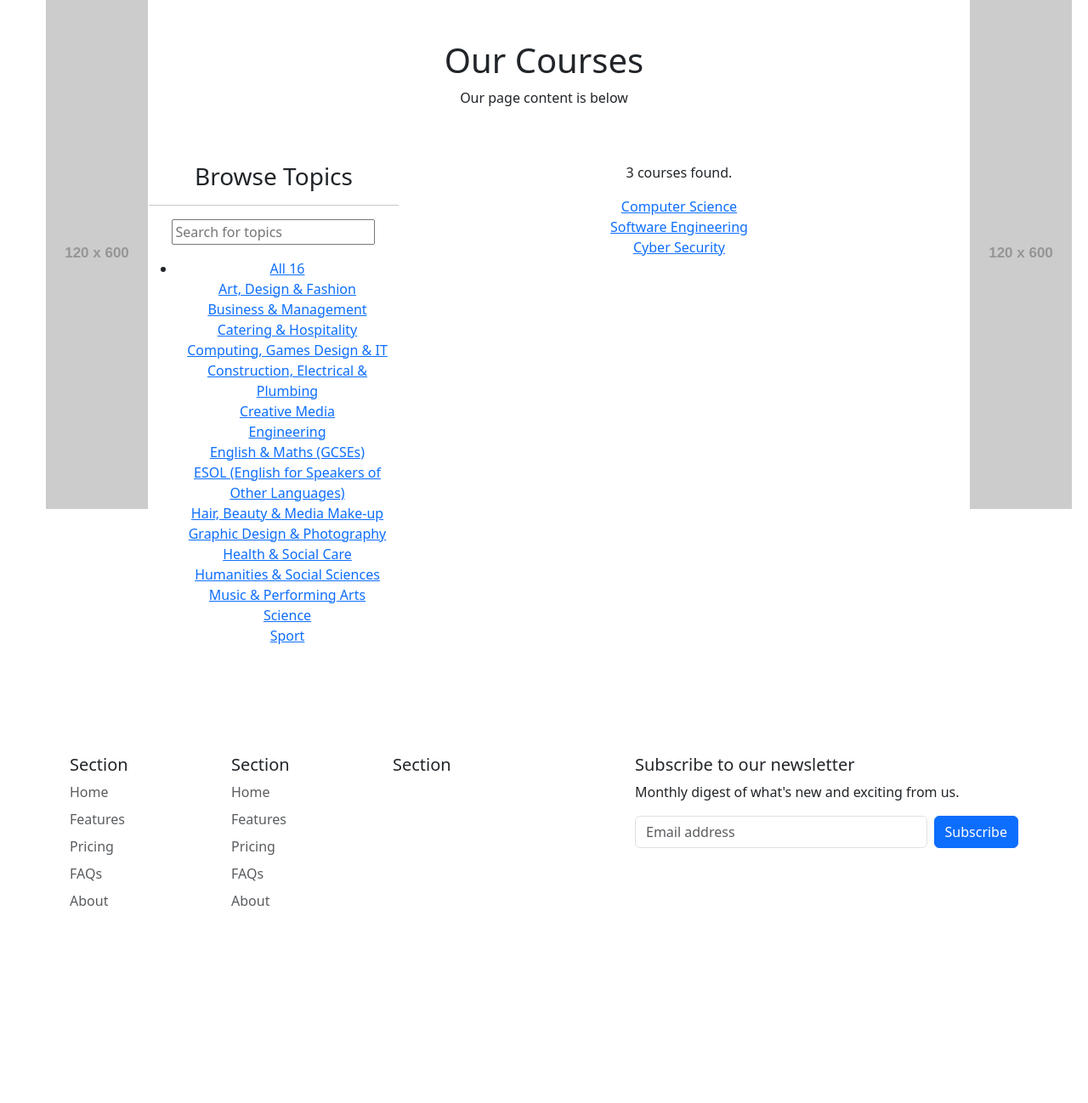
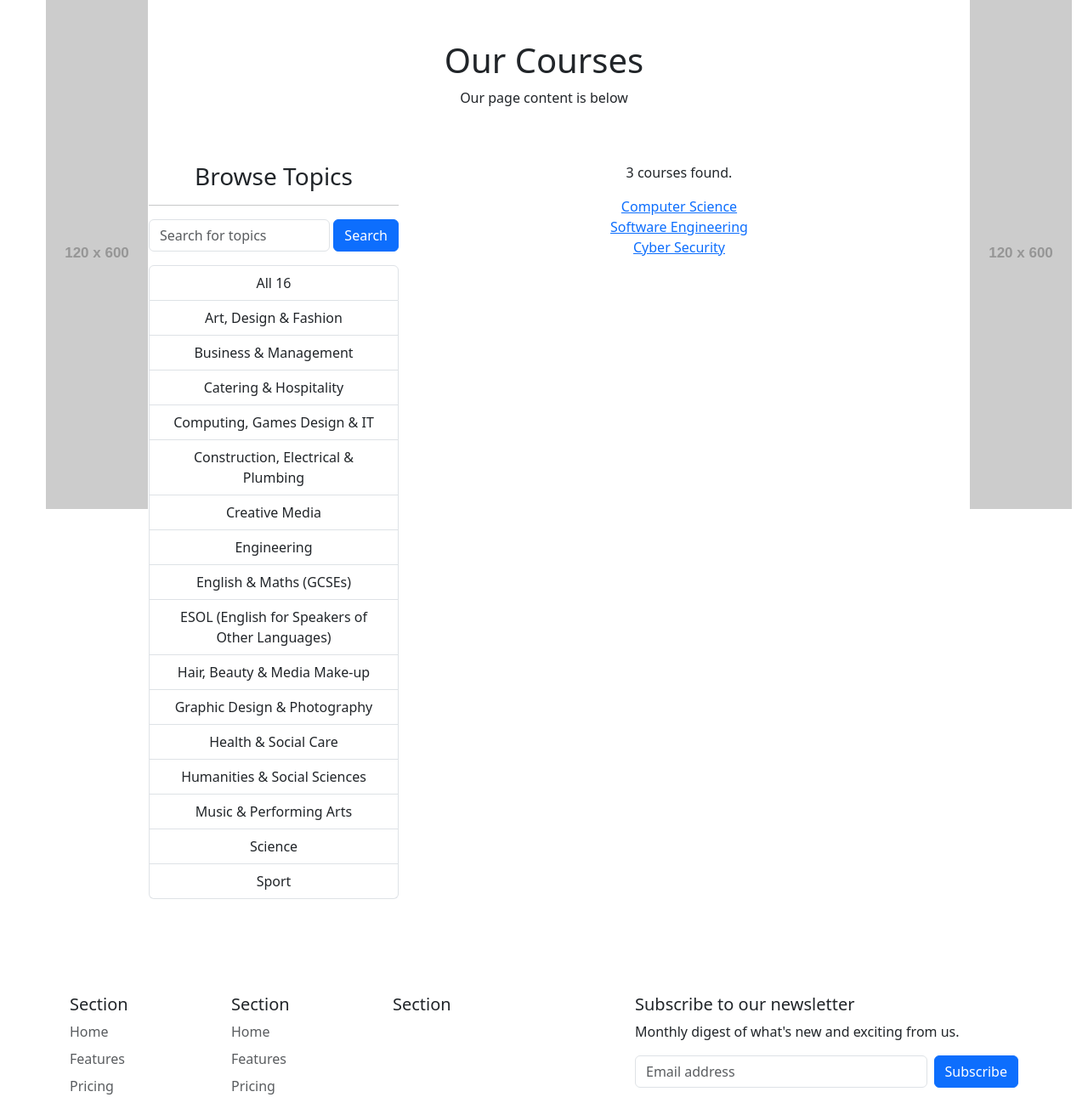
Before and after one commit to tomlinc98/IT-Site-Project, a Django app: page /all_courses in a window 1280 px wide. Shown: the part 122-1420 px from the top of the page at 85% size. Before the commit the page ends 1188 px from the top, so only its background shows below. Run offline with Django 4.2, Linux system fonts and the light colour scheme; data comes from the database, SQL or seed files in the repository; grey boxes labelled with a size stand in for pictures from a placeholder-image service; some libraries are stand-ins or nearby versions.

Commit message:
course search page layout

```diff
--- a/IT_Site/base/templates/base/all_courses.html
+++ b/IT_Site/base/templates/base/all_courses.html
@@ -25,27 +25,24 @@
       <h3>Browse Topics</h3>
       <hr>
 
-      <div class="topic-search">
-        <form action="" method="GET" class="course_search">
-          <label>
-            <input name="q" placeholder="Search for topics" />
-          </label>
+      <div>
+        <form class="d-flex">
+          <input class="form-control me-1" name="q" type="search" placeholder="Search for topics" aria-label="Search">
+          <button class="btn btn-primary" type="submit">Search</button>
         </form>
 
-        <ul class="topic-list">
-          <li>
-            <a href="{% url 'all_courses' %}" class="active">All <span>{{topics.count}}</span></a>
-          </li>
+        <div class="list-group">
+          <a href="{% url 'all_courses' %}" class="list-group-item list-group-item-action" aria-current="true">
+            All <span>{{topics.count}}</span>
+          </a>
           {% for topic in topics %}
-          <div>
-            <a href="{% url 'all_courses' %}?q={{topic.name}}">{{topic.name}}</a>
-          </div>
+            <a href="{% url 'all_courses' %}?q={{topic.name}}" class="list-group-item list-group-item-action">{{topic.name}}</a>
+
           {% endfor %}
 
-        </ul>
+        </div>
       </div>
     </div>
-
     <div class="col-md-8">
       <div>
         <p>{{course_count}} courses found.</p>
```
